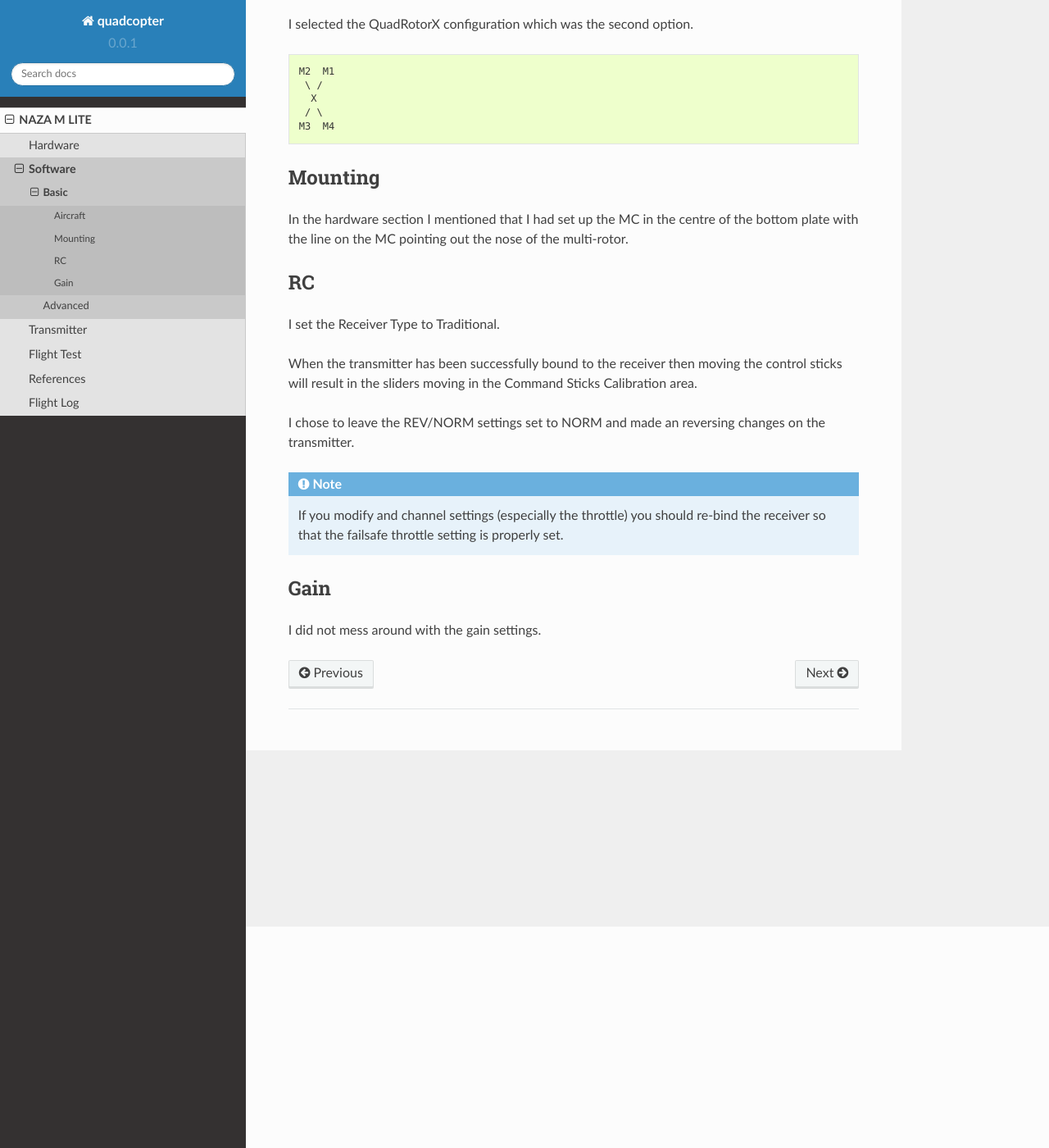
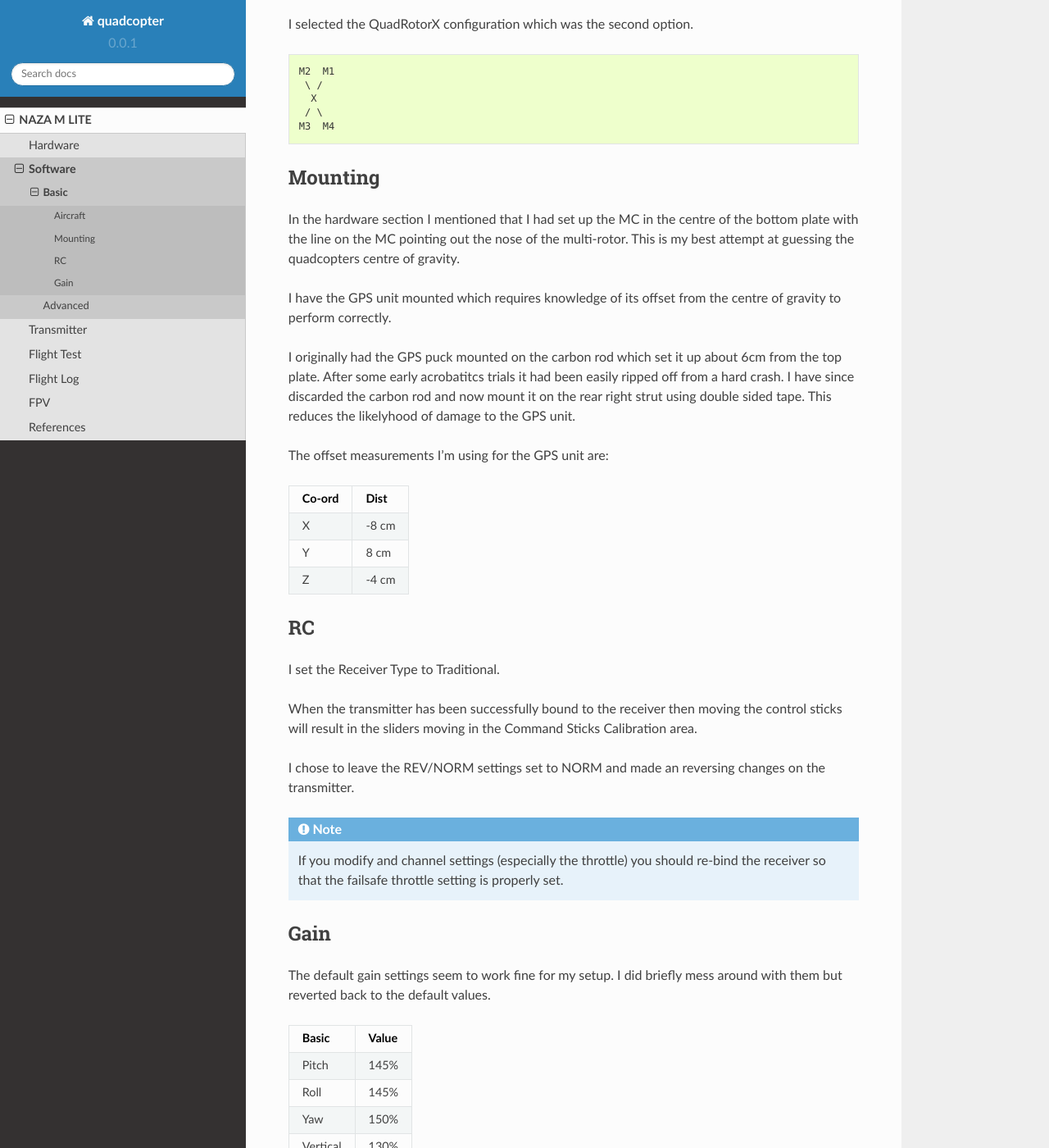
Before and after one commit to claws/quadcopter, a Sphinx documentation site: the page built from doc/naza-m-lite/software/basic/index.rst, in a window 1280 px wide and 1400 px high, scrolled down 270 px. Shown: the whole window at 82% size. Built offline with Sphinx 7.4.7 and the Read the Docs theme 2.0.0, drawn with Linux system fonts in a browser that asks for light colours; some of the changed text lies outside the part shown.

Commit message:
fpv updates

```diff
--- a/doc/naza-m-lite/index.rst
+++ b/doc/naza-m-lite/index.rst
@@ -11,5 +11,6 @@
    software/index.rst
    transmitter/index.rst
    flight-testing/index.rst
+   flight-log/index.rst
+   fpv/index.rst
    references.rst
-   flight-log/index.rst
--- a/doc/naza-m-lite/software/basic/index.rst
+++ b/doc/naza-m-lite/software/basic/index.rst
@@ -27,7 +27,27 @@
 
 In the hardware section I mentioned that I had set up the MC in the centre
 of the bottom plate with the line on the MC pointing out the nose of the
-multi-rotor.
+multi-rotor. This is my best attempt at guessing the quadcopters centre of
+gravity.
+
+I have the GPS unit mounted which requires knowledge of its offset from the
+centre of gravity to perform correctly.
+
+I originally had the GPS puck mounted on the carbon rod which set it up
+about 6cm from the top plate. After some early acrobatitcs trials it had
+been easily ripped off from a hard crash. I have since discarded the
+carbon rod and now mount it on the rear right strut using double sided tape.
+This reduces the likelyhood of damage to the GPS unit.
+
+The offset measurements I'm using for the GPS unit are:
+
+======  =====
+Co-ord  Dist
+======  =====
+X       -8 cm
+Y        8 cm
+Z       -4 cm
+======  =====
 
 
 RC
@@ -52,4 +72,21 @@
 Gain
 ----
 
-I did not mess around with the gain settings.
+The default gain settings seem to work fine for my setup. I did briefly mess
+around with them but reverted back to the default values.
+
+=========  =====
+Basic      Value
+=========  =====
+Pitch      145%
+Roll       145%
+Yaw        150%
+Vertical   130%
+=========  =====
+
+=========  =====
+Attitude   Value
+=========  =====
+Pitch      130%
+Roll       130%
+=========  =====
```
Also changed, not shown: doc/index.rst (+5 -6 lines), doc/naza-m-lite/flight-testing/index.rst (+10 -8 lines), doc/naza-m-lite/fpv/index.rst (added, +200 -0 lines), doc/naza-m-lite/hardware/index.rst (+28 -4 lines), doc/naza-m-lite/transmitter/index.rst (+13 -6 lines), doc/naza-m-lite/flight-testing/resources/dji-naza-gps-compass-calibration.png (added), 1 other file.
